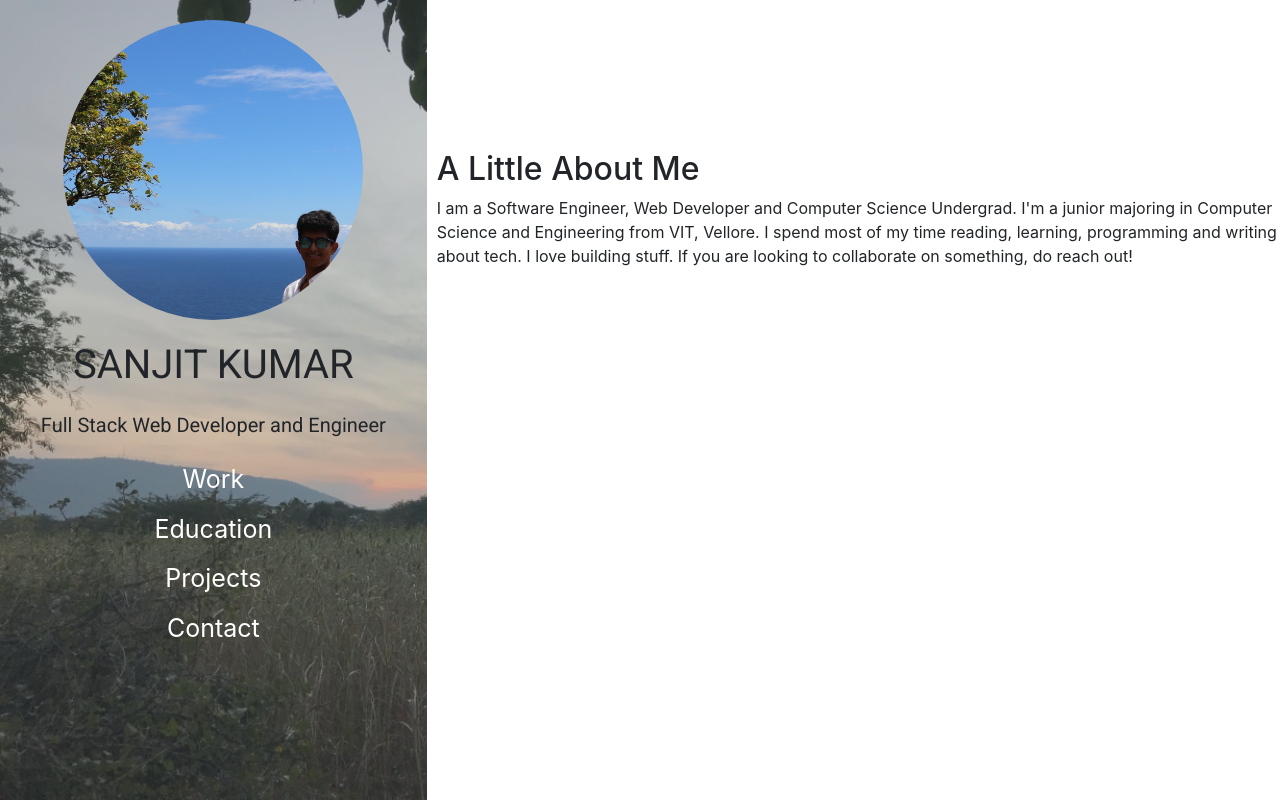
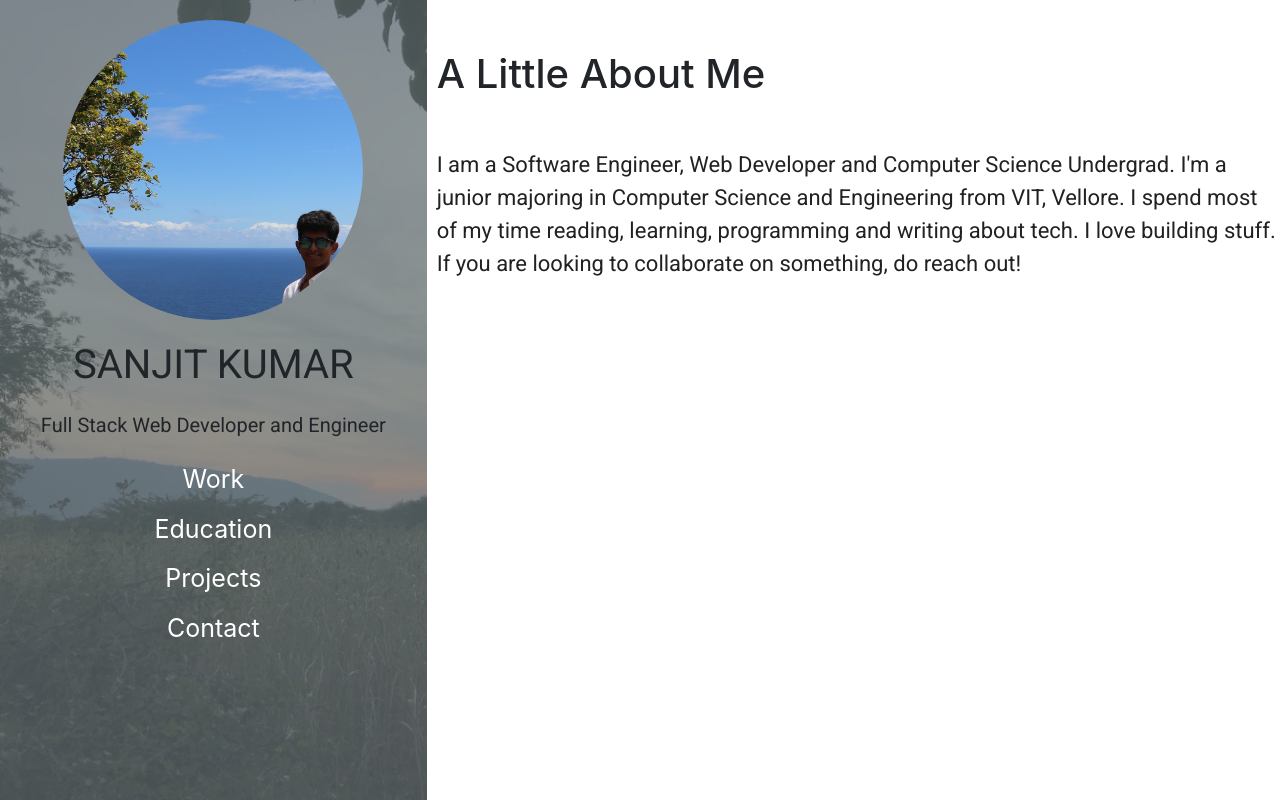
Before and after one commit to sanjitk7/portfolio, a React (Create React App) app: page / in a window 1280 px wide. Built offline with nearby package versions, Linux system fonts and the light colour scheme.

Commit message:
fonts and palette

```diff
--- a/src/components/Home/index.js
+++ /dev/null
@@ -1,12 +0,0 @@
-import React from "react"
-import Sidebar from "../Sidebar"
-
-const Home = () => {
-    return(
-        <div>
-            <Sidebar/>
-        </div>
-    )
-}
-
-export default Home
--- a/src/components/Main/index.js
+++ b/src/components/Main/index.js
@@ -1,6 +1,6 @@
 import React from "react"
 import { BrowserRouter as Switch, Route } from "react-router-dom";
-import Home from "../Home"
+import Home from "../Sidebar"
 const Main = ()=> {
     return (
         <div>
--- a/src/components/Sidebar/Sidebar.css
+++ b/src/components/Sidebar/Sidebar.css
@@ -12,7 +12,7 @@
   min-height: 100%;
   background: url("../../assets/img/sidebar1.jpeg");
   background-size: cover;
-  box-shadow: inset 0 0 0 2000px rgba(99, 110, 114,0.3);
+  box-shadow: inset 0 0 0 2000px rgba(99, 110, 114,0.7);
 }
 
 .myName {
@@ -48,6 +48,12 @@
   text-align: center;
 }
 
-.section h2{
-  margin-top: 150px;
+.section h1{
+  margin: 50px 0;
 }
+
+.section .desc-body{
+  font-family: "Roboto",sans-serif;
+  font-size:22px;
+  color:#212121
+}
--- a/src/components/Sidebar/index.js
+++ b/src/components/Sidebar/index.js
@@ -1,12 +1,17 @@
-import React from "react";
+import React, {useState, useEffect} from "react";
 import "./Sidebar.css";
 import ProfilePic from "../ProfilePicture/ProfilePicture";
+import ProfileData from "../../assets/profileData.json"
 
 const Sidebar = () => {
+
+  const [profileData, setProfileData]=useState(ProfileData)
+
   return (
     <section id="section-1">
       <div className="row">
         <div className="sidebar col-4 px-1 bg-dark position-fixed" id="sidebar">
+        <div className="align-text-center justify-content-center">
           <ProfilePic />
           <div className="myName">Sanjit Kumar</div>
           <div className="designation">
@@ -16,11 +21,12 @@ const Sidebar = () => {
           <a href="#">Education</a>
           <a href="#">Projects</a>
           <a href="#">Contact</a>
+          </div>
         </div>
         <div className="portfolioContent col offset-4" id="main">
           <div className="container">
             <div className="row section">
-              <h2>A Little About Me</h2>
+              <h1>A Little About Me</h1>
               <p class="desc-body"> I am a Software Engineer, Web Developer and Computer Science Undergrad. I'm a junior majoring in Computer Science and Engineering from VIT, Vellore. I spend most of my time reading, learning, programming and writing about tech. I love building stuff. If you are looking to collaborate on something, do reach out! </p>
 
             </div>
```
Also changed, not shown: src/components/Footer/index.js (deleted), 1 other file (tests, documents, lock files or other folders).
